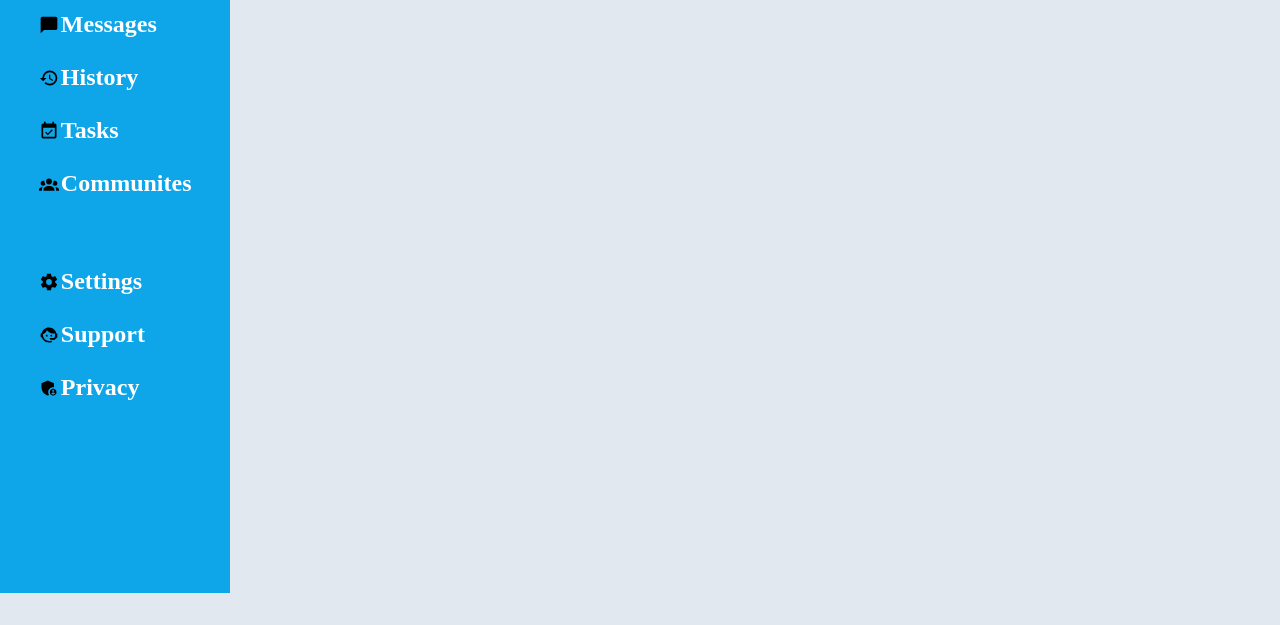
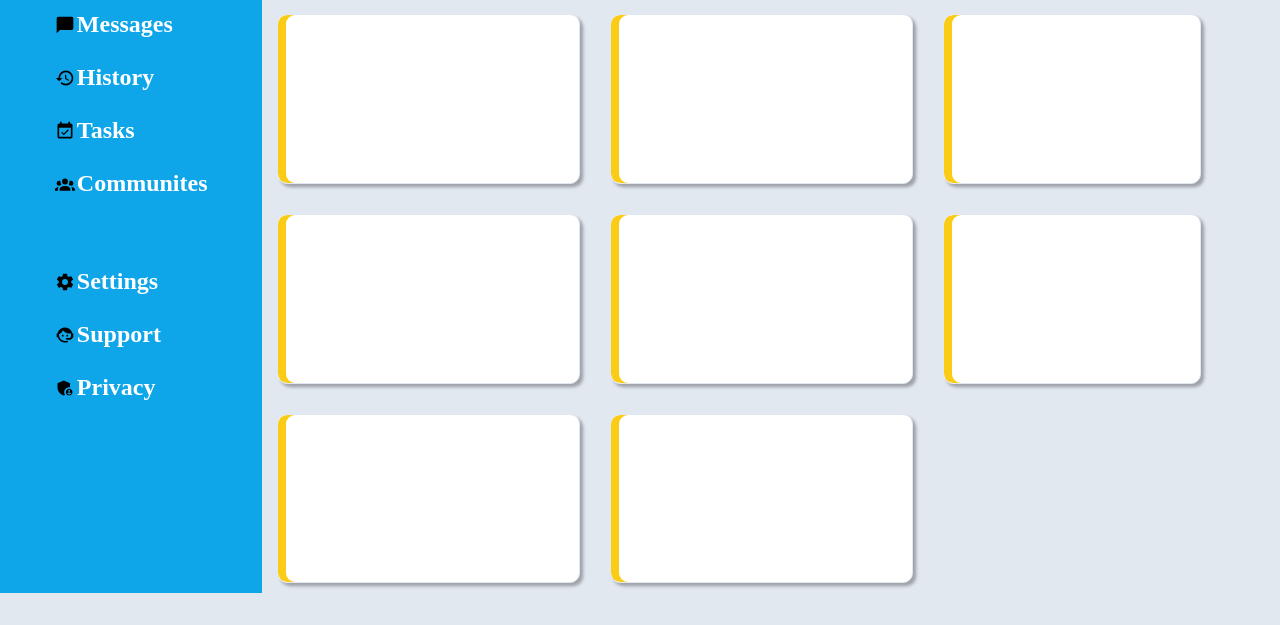
Before and after one commit to ChanceTheDev0/admin-dashboard-TOP, a plain HTML site: page index.html in a window 1280 px wide. Shown: the part 207-832 px from the top of the page. Before the commit the page ends 800 px from the top, so only its background shows below. Drawn offline with Linux system fonts and the light colour scheme.

Commit message:
adjust dimensions of grid layout, style cards and header above

```diff
--- a/style.css
+++ b/style.css
@@ -5,8 +5,8 @@ body {
 
 .wrapper {
     display: grid;
-    grid-template-columns: 18% 30% 30% 20%;
-    grid-template-rows: 20% 25% 25% 25%;
+    grid-template-columns: 20.5% 26% 26% 22.5%;
+    grid-template-rows: 20% 2.5em 24% 24% 24%;
     justify-content: start;
 }
 
@@ -14,7 +14,7 @@ header {
     display: grid;
     grid-template-columns: 1fr 1fr;
     background-color: white;
-    width: 82vw;
+    width: 78.8vw;
 }
 
 #resp-img:hover {
@@ -102,13 +102,7 @@ h1 {
 }
 
 h1>img {
-    margin-left: 65px;
-}
-
-h2 {
-    display: grid;
-    grid-row: 2 / 3;
-    margin-left: 15px;
+    margin-left: 125px;
 }
 
 form {
@@ -145,3 +139,51 @@ li:hover {
     grid-template-columns: .5fr 6fr;
     align-items: center;
 }
+
+h2 {
+    display: grid;
+    grid-row: 2 / 3;
+    margin: 15px;
+}
+
+.cards-row1 {
+    display: grid;
+    grid-row: 3 / 4;
+    background-color: white;
+    margin: 15px;
+    border: #e2e8f0 solid 1px;
+    border-radius: 10px;
+    box-shadow: inset 0.5em 0 0 #facc15, 0.2em 0.2em 0.2em rgba(0,0,0,0.3);
+}
+
+.cards-row2 {
+    display: grid;
+    grid-row: 4 / 5;
+    background-color: white;
+    margin: 15px;
+    border: #e2e8f0 solid 1px;
+    border-radius: 10px;
+    box-shadow: inset 0.5em 0 0 #facc15, 0.2em 0.2em 0.2em rgba(0,0,0,0.3);
+}
+
+.card-cell7 {
+    display: grid;
+    grid-row: 5 / 6;
+    grid-column: 2 / 3;
+    background-color: white;
+    margin: 15px;
+    border: #e2e8f0 solid 1px;
+    border-radius: 10px;
+    box-shadow: inset 0.5em 0 0 #facc15, 0.2em 0.2em 0.2em rgba(0,0,0,0.3);
+}
+
+.card-cell8 {
+    display: grid;
+    grid-row: 5 / 6;
+    grid-column: 3 / 4;
+    background-color: white;
+    margin: 15px;
+    border: #e2e8f0 solid 1px;
+    border-radius: 10px;
+    box-shadow: inset 0.5em 0 0 #facc15, 0.2em 0.2em 0.2em rgba(0,0,0,0.3);
+}
```
